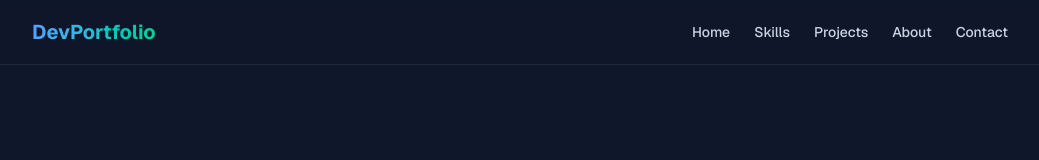
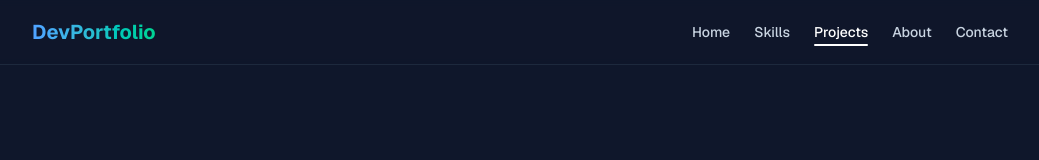
Before and after one commit to tony-97/portfolio, a Next.js app: page /projects in a window 1280 px wide. Shown: the top 160 px of the page, without its empty margins (120-1159 px from the left). Built offline with nearby package versions, Linux system fonts and the light colour scheme.

Commit message:
generic nav bar

```diff
--- a/app/navigation.tsx
+++ b/app/navigation.tsx
@@ -3,13 +3,16 @@
 import { Menu, X } from "lucide-react";
 import { AnimatePresence } from "motion/react";
 import * as motion from "motion/react-client";
+import { usePathname } from "next/navigation";
 import { useEffect, useRef, useState } from "react";
 import { useLandingPage } from "./landing_page_context";
 
-export default function Navigation({
+import { Section } from "./lib/constants";
+
+export default function Navigation<T extends React.ElementType[]>({
   sections,
 }: {
-  sections: { id: string; label: string }[];
+  sections: [...{ [K in keyof T]: Omit<Section<T[K]>, "component"> }];
 }) {
   const [isMenuOpen, setIsMenuOpen] = useState(false);
   const { activeSection, setNavBarHeight } = useLandingPage();
@@ -27,6 +30,23 @@ export default function Navigation({
     return () => ro.disconnect();
   }, []);
 
+  const pathname = usePathname();
+  console.log(pathname);
+  const sectionNavigation = (section: {
+    id: string;
+    label: string;
+    path?: string;
+  }) => {
+    const sectionPath = section.path || "/";
+    const isActive =
+      activeSection === section.id ||
+      (sectionPath !== "/" &&
+        pathname.startsWith(sectionPath) &&
+        !activeSection);
+    const href = sectionPath === "/" ? `/#${section.id}` : sectionPath;
+    return { isActive, href };
+  };
+
   return (
     <motion.nav
       ref={ref}
@@ -42,15 +62,17 @@ export default function Navigation({
 
         {/* Desktop Menu */}
         <ul className="hidden md:flex space-x-6 text-sm font-medium">
-          {sections.map((section, index) => (
+          {sections.map((section, index) => {
+            const { href, isActive } = sectionNavigation(section);
+            return (
               <li key={index} className="relative">
                 <a
-                href={`#${section.id}`}
-                className={`block py-2 hover:text-white ${activeSection === section.id ? "text-white" : ""} transition-colors`}
+                  href={href}
+                  className={`block py-2 hover:text-white ${isActive ? "text-white" : ""} transition-colors`}
                 >
                   {section.label}
                 </a>
-              {activeSection === section.id && (
+                {isActive && (
                   <motion.div
                     layoutId="active-indicator"
                     initial={false}
@@ -63,7 +85,8 @@ export default function Navigation({
                   ></motion.div>
                 )}
               </li>
-          ))}
+            );
+          })}
         </ul>
 
         {/* Mobile Menu Toggle */}
@@ -90,17 +113,20 @@ export default function Navigation({
             className="md:hidden bg-slate-900 border-b border-slate-800 px-6 py-4"
           >
             <ul className="flex flex-col space-y-4 text-sm font-medium">
-              {sections.map((section, index) => (
+              {sections.map((section, index) => {
+                const { href, isActive } = sectionNavigation(section);
+                return (
                   <li key={index}>
                     <a
-                    href={`#${section.id}`}
+                      href={href}
                       onClick={() => setIsMenuOpen(false)}
-                    className={`block hover:text-white ${activeSection === section.id ? "text-white" : "text-slate-400"} transition-colors`}
+                      className={`block hover:text-white ${isActive ? "text-white" : "text-slate-400"} transition-colors`}
                     >
                       {section.label}
                     </a>
                   </li>
-              ))}
+                );
+              })}
             </ul>
           </motion.div>
         )}
```
Lines whose indentation alone changed are shown as unchanged.
